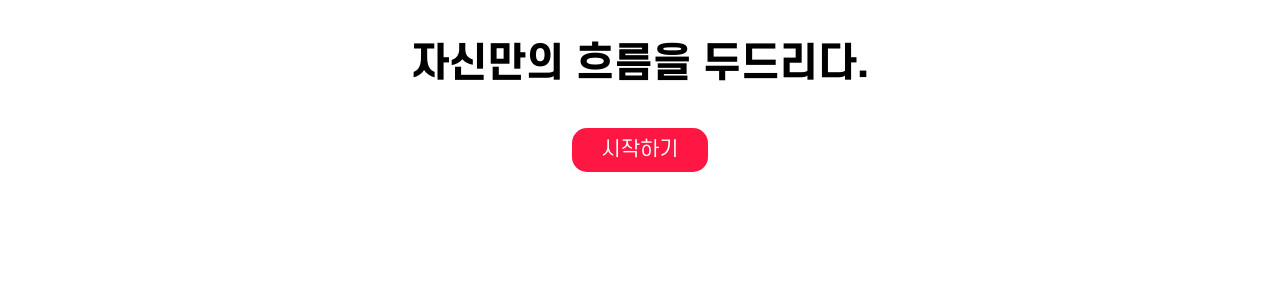
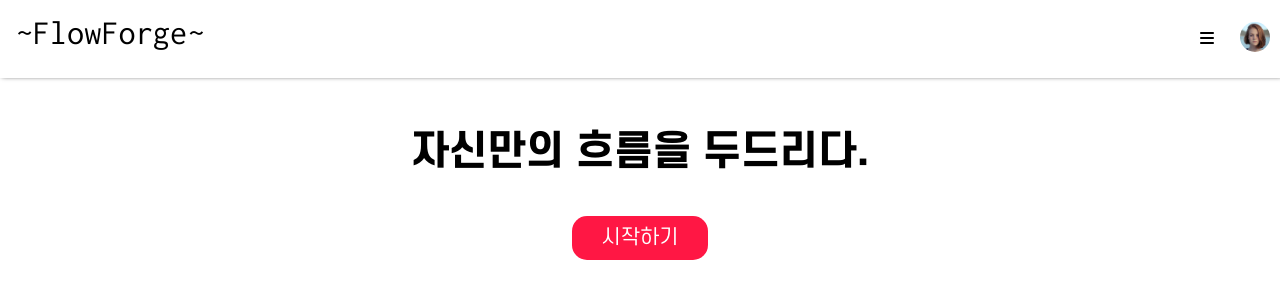
Before and after one commit to heeboy007/GTDList, a React (Create React App) app in the folder gtdlist-web/: page / in a window 1280 px wide. Shown: the top 300 px of the page. Built offline with nearby package versions, Linux system fonts and the light colour scheme.

Commit message:
fix: only render on set location.pathname not just location

```diff
--- a/gtdlist-web/src/App.js
+++ b/gtdlist-web/src/App.js
@@ -21,7 +21,7 @@ function App() {
 
     return (
         <AppDiv>
-            {renderHelmetOn.includes(location) && <Helmet/>}
+            {renderHelmetOn.includes(location.pathname) && <Helmet/>}
             <Routes>
                 <Route path='/' Component={MainView}/>
                 <Route path='/listview' Component={TaskView}/>
```
